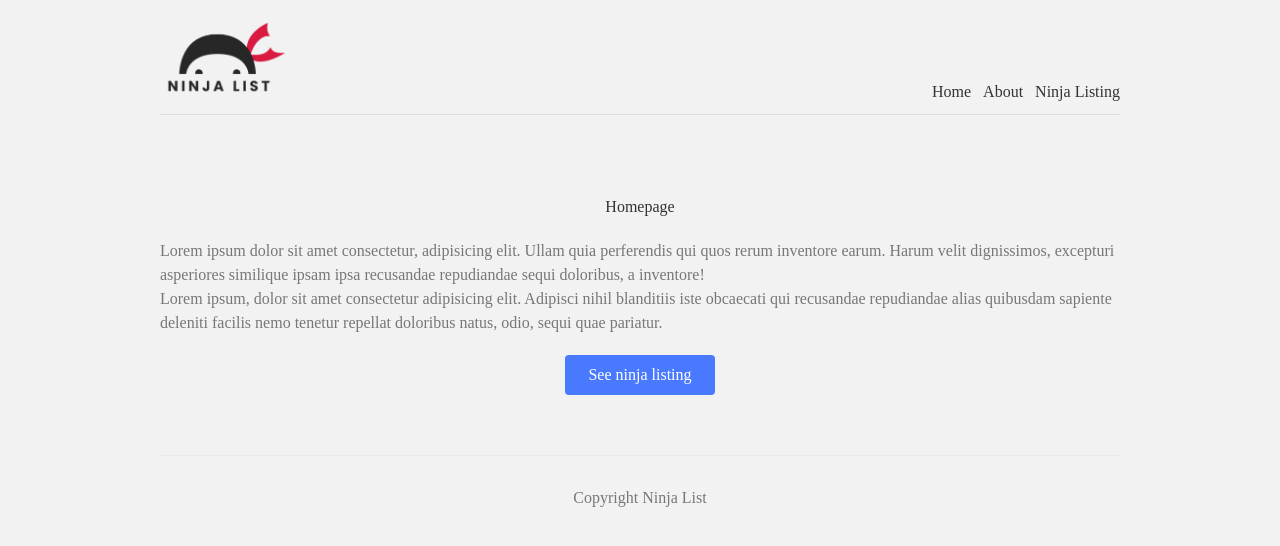
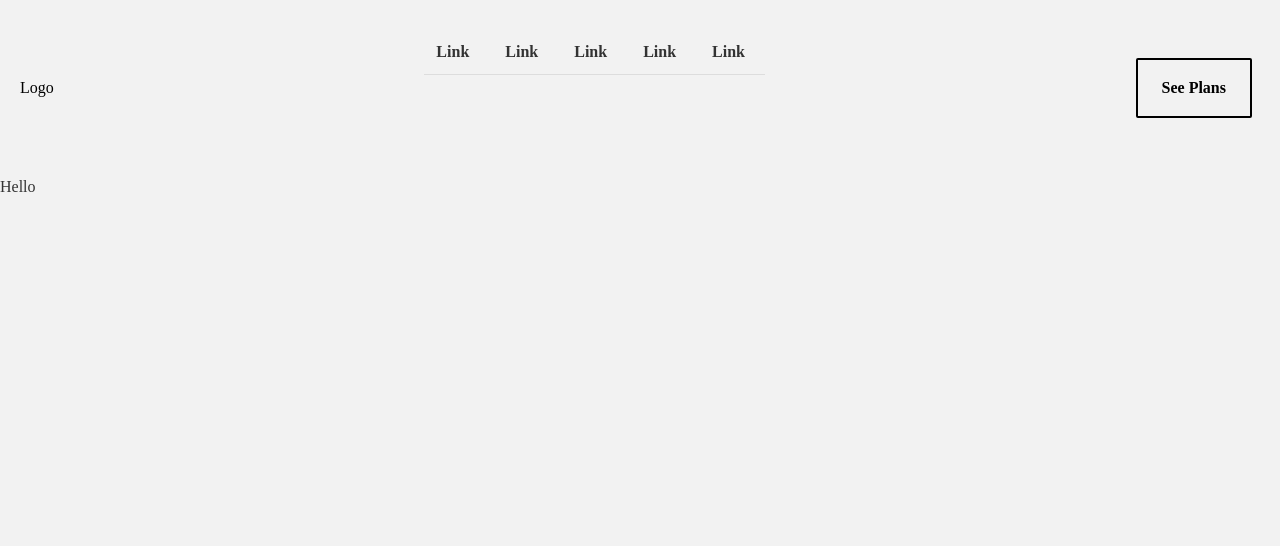
Before and after one commit to synerjay/landing-page-template-nextjs, a Next.js app: page / in a window 1280 px wide. Shown: the top 546 px of the page. Built offline with nearby package versions, Linux system fonts and the light colour scheme.

Commit message:
added header for now

```diff
--- /dev/null
+++ b/comps/Header.js
@@ -0,0 +1,30 @@
+import React from 'react';
+
+const Header = () => {
+  return (
+    <header class='text-gray-700'>
+      <div class='container mx-auto flex flex-wrap p-5 flex-col md:flex-row items-center'>
+        <a
+          href='#'
+          class='logo flex title-font font-medium items-center text-black mb-4 md:mb-0'
+        >
+          Logo
+        </a>
+        <nav class='md:ml-auto md:mr-auto flex flex-wrap items-center text-base justify-center hidden md:block'>
+          <a class='mr-5 hover:text-black font-semibold'> Link</a>
+          <a class='mr-5 hover:text-black font-semibold'> Link</a>
+          <a class='mr-5 hover:text-black font-semibold'> Link</a>
+          <a class='mr-5 hover:text-black font-semibold'> Link</a>
+          <a class='mr-5 hover:text-black font-semibold'> Link</a>
+        </nav>
+        <a href='#' rel='noopener' target='_blank'>
+          <button class='border-2 border-black  text-black block rounded-sm font-bold py-4 px-6 mr-2 flex items-center hover:bg-white hover:text-indigo-500 transition ease-in-out duration-700 md:mt-0'>
+            See Plans
+          </button>
+        </a>
+      </div>
+    </header>
+  );
+};
+
+export default Header;
--- a/comps/Layout.js
+++ b/comps/Layout.js
@@ -1,14 +1,31 @@
 import Footer from './Footer';
 import Navbar from './Navbar';
+import Head from 'next/head';
 
-const Layout = ({ children }) => {
+const Layout = (props) => {
   return (
-    <div className='content'>
-      <Navbar />
-      {children}
-      <Footer />
+    <div>
+      <Head>
+        <title>{props.pageTitle}</title>
+        <meta charSet='UTF-8' />
+        <meta name='viewport' content='width=device-width, initial-scale=1.0' />
+        <meta httpEquiv='X-UA-Compatible' content='ie=edge' />
+        <link
+          rel='stylesheet'
+          href='https://cdnjs.cloudflare.com/ajax/libs/animate.css/4.1.1/animate.min.css'
+        />
+      </Head>
+      <div>{props.children}</div>
     </div>
   );
 };
 
 export default Layout;
+
+{
+  /* <div className='content'>
+<Navbar />
+{children}
+<Footer />
+</div> */
+}
--- a/pages/index.js
+++ b/pages/index.js
@@ -1,13 +1,23 @@
 import Head from 'next/head';
 import Link from 'next/link';
 import Footer from '../comps/Footer';
+import Header from '../comps/Header';
+import Layout from '../comps/Layout';
 import Navbar from '../comps/Navbar';
 import styles from '../styles/Home.module.css';
 
 export default function Home() {
   // in React a component MUST have a single FRAGMENT. it cannot have TWO elements side by side each other
   return (
-    <>
+    <Layout pageTitle='Product Landing Page'>
+      <Header />
+      <h2>Hello</h2>
+    </Layout>
+  );
+}
+
+{
+  /* <>
 <Head>
   <title>Ninja List | Home</title>
   <meta name='keywords' content='ninjas' />
@@ -30,6 +40,5 @@ export default function Home() {
     <a className={styles.btn}>See ninja listing</a>
   </Link>
 </div>
-    </>
-  );
+</> */
 }
```
Lines whose indentation alone changed are shown as unchanged.
